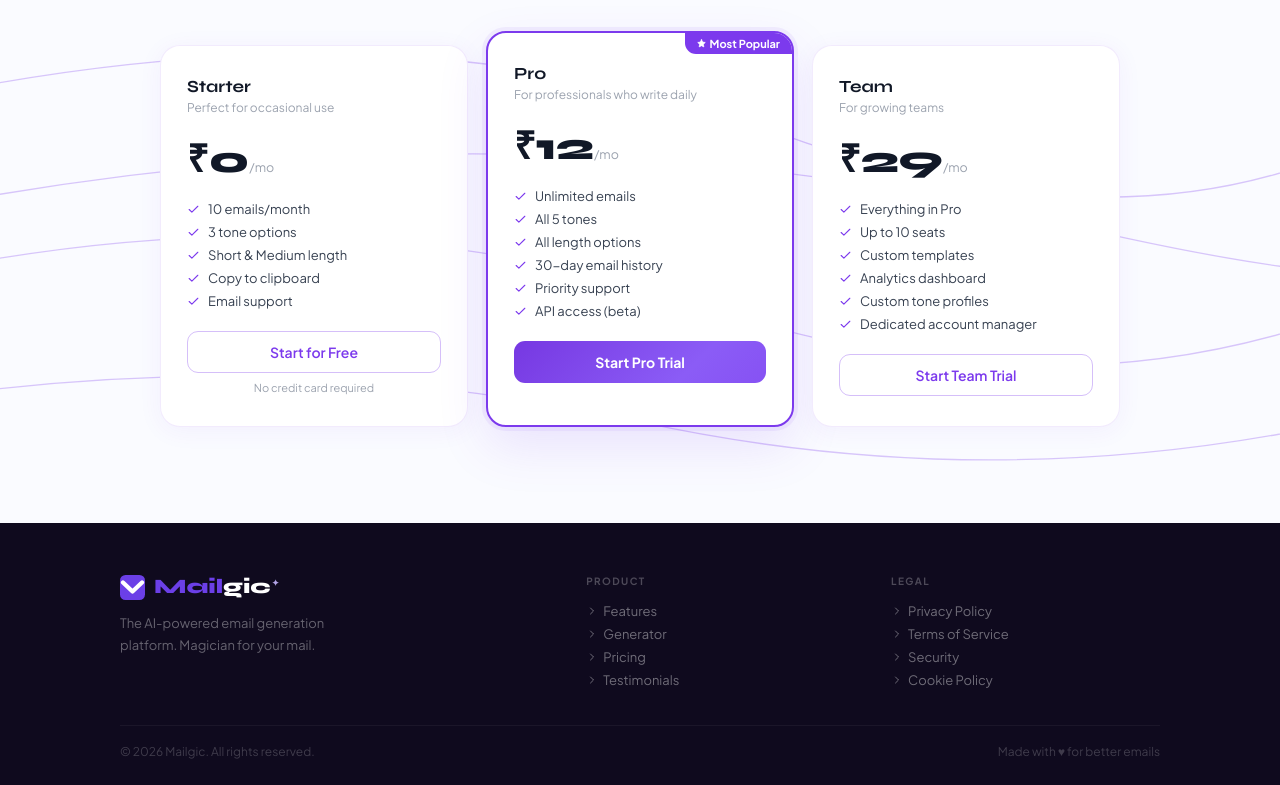
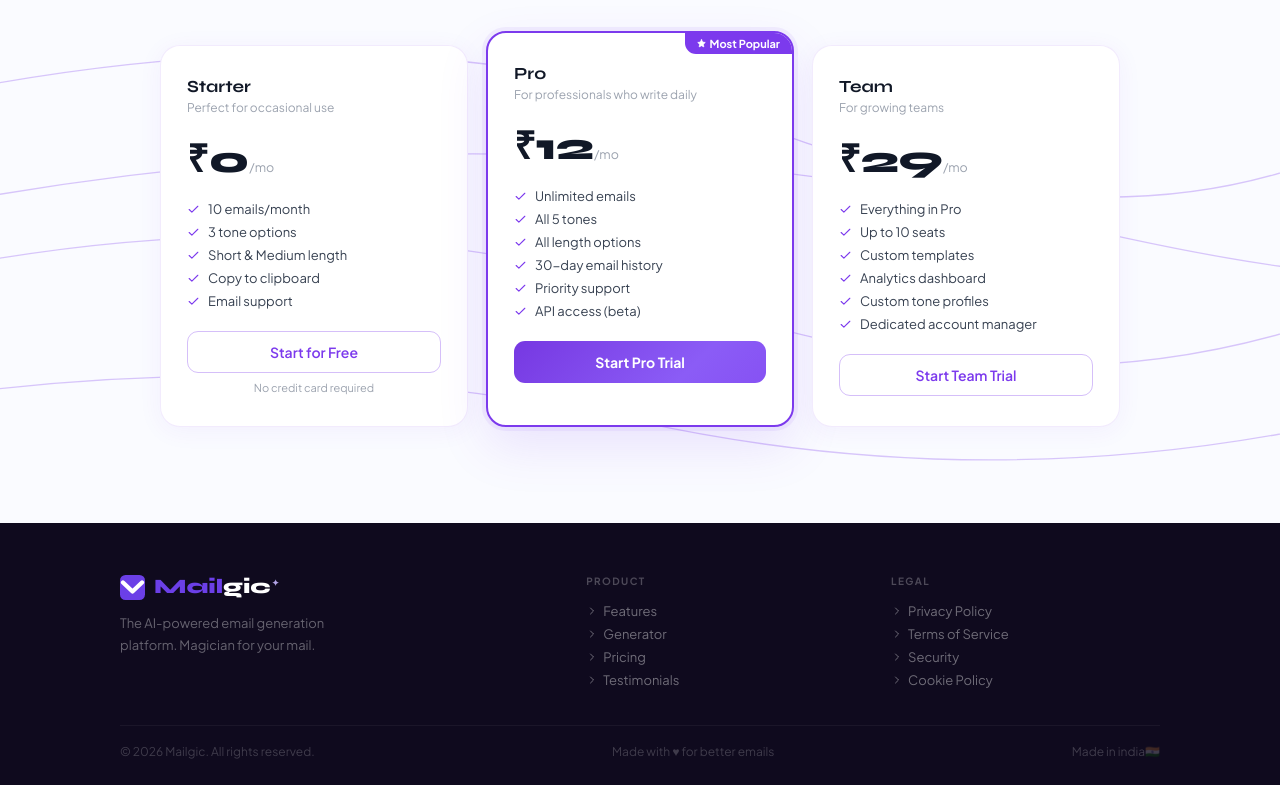
Before and after one commit to yug1233/Mailgic, a React (Vite) app: page / in a window 1280 px wide. Shown: the part 3763-4548 px from the top of the page. Built offline with nearby package versions, Linux system fonts and the light colour scheme; grey boxes are pictures that could not be loaded.

Commit message:
Add 'Made in India' message to footer

```diff
--- a/App.jsx
+++ b/App.jsx
@@ -640,6 +640,7 @@
         <div style={{borderTop:"1px solid rgba(255,255,255,.05)",paddingTop:18,display:"flex",alignItems:"center",justifyContent:"space-between",flexWrap:"wrap",gap:8}}>
           <span style={{fontSize:12,color:"rgba(255,255,255,.2)"}}>© {new Date().getFullYear()} Mailgic. All rights reserved.</span>
           <span style={{fontSize:12,color:"rgba(255,255,255,.2)"}}>Made with ♥ for better emails</span>
+             <span style={{fontSize:12,color:"rgba(255,255,255,.2)"}}>Made in india🇮🇳</span>
         </div>
       </div>
     </footer>
```
